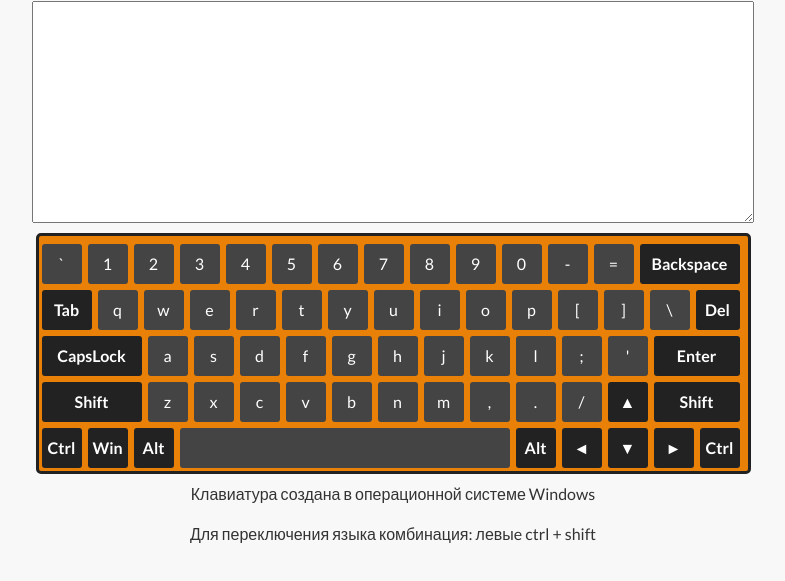
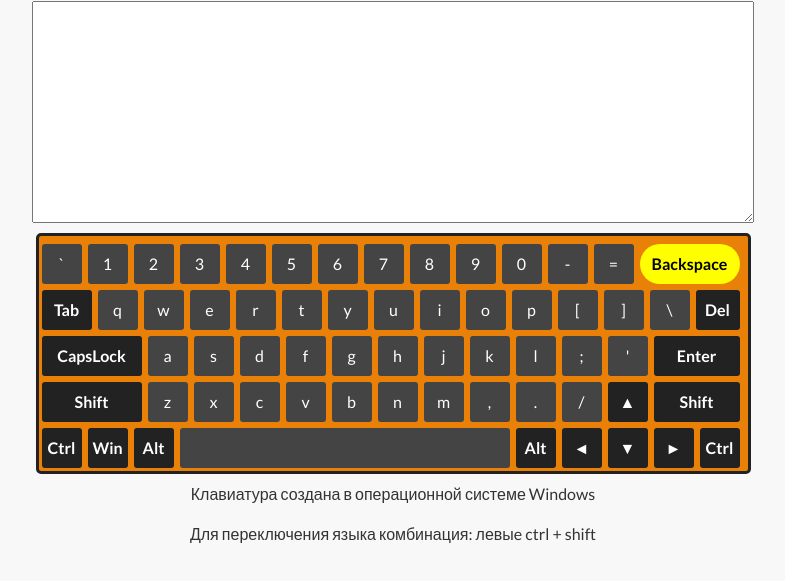
Before and after one commit to Yaugenkosach/virtual-keyboard, a plain HTML site: page index.html in a window 1280 px wide. Both pictures are taken after a click on the element "Backspace". Shown: the part 69-650 px from the top of the page, without its empty margins (247-1032 px from the left). Drawn offline with Linux system fonts and the light colour scheme.

Commit message:
feat: add animation for keypress

```diff
--- a/index.js
+++ b/index.js
@@ -31,7 +31,7 @@ function createKeys() {
         if (i == 14 || i == 29 || i == 42 || i == 55) {
             keys += '<div class="clearfix"></div>';
         }
-        keys += `<div class="key ${keyboardArr[i]}">`+String(keysArr[i])+'</div>'
+        keys += `<div class="key ${keyboardArr[i]}" data="${keyboardArr[i]}">`+String(keysArr[i])+'</div>'
     }
     document.querySelector('.keyboard').innerHTML = keys;
 }
@@ -51,3 +51,25 @@ let languageText = document.createElement('p');
 languageText.classList.add('language');
 languageText.innerHTML = 'Для переключения языка комбинация: левыe ctrl + shift';
 document.querySelector('body').appendChild(languageText);
+
+// animation for keys
+
+document.onkeydown = function (event) {
+    document.querySelectorAll('.key').forEach(function(element) {
+        element.classList.remove('active');
+    });
+    document.querySelector('.key[data="'+ event.code +'"]').classList.add('active');
+}
+
+document.onkeyup = function (event) {
+    document.querySelector('.key[data="'+ event.code +'"]').classList.remove('active');
+}
+
+document.querySelectorAll('.key').forEach(function(element) {
+    element.onclick = function(event) {
+        document.querySelectorAll('.key').forEach(function(element) {
+            element.classList.remove('active');
+        });
+        this.classList.add('active');
+    }
+});
--- a/style.css
+++ b/style.css
@@ -49,9 +49,35 @@ body {
     transition: border-radius 0.3s, background-color 0.3s;
 }
 
+.AltLeft,
+.AltRight,
+.ArrowUp,
+.ArrowLeft,
+.ArrowDown,
+.ArrowRight,
+.Backspace,
+.CapsLock,
+.ControlLeft,
+.ControlRight,
+.Delete,
+.Enter,
+.ShiftLeft,
+.ShiftRight,
+.Tab,
+.MetaLeft {
+    font-weight: 600;
+    background: #222222;
+}
+
 .key:hover {
     color: black;
     background: yellow;
+}
+
+.active {
+    color: black;
+    background: yellow;
+    border-radius: 20px;
 }
 
 .clearfix {
@@ -81,26 +107,6 @@ body {
     width: 330px;
 }
 
-.AltLeft,
-.AltRight,
-.ArrowUp,
-.ArrowLeft,
-.ArrowDown,
-.ArrowRight,
-.Backspace,
-.CapsLock,
-.ControlLeft,
-.ControlRight,
-.Delete,
-.Enter,
-.ShiftLeft,
-.ShiftRight,
-.Tab,
-.MetaLeft {
-    font-weight: 600;
-    background-color: #222222;
-}
-
 .description,
 .language,
 .keyboard-title {
```
